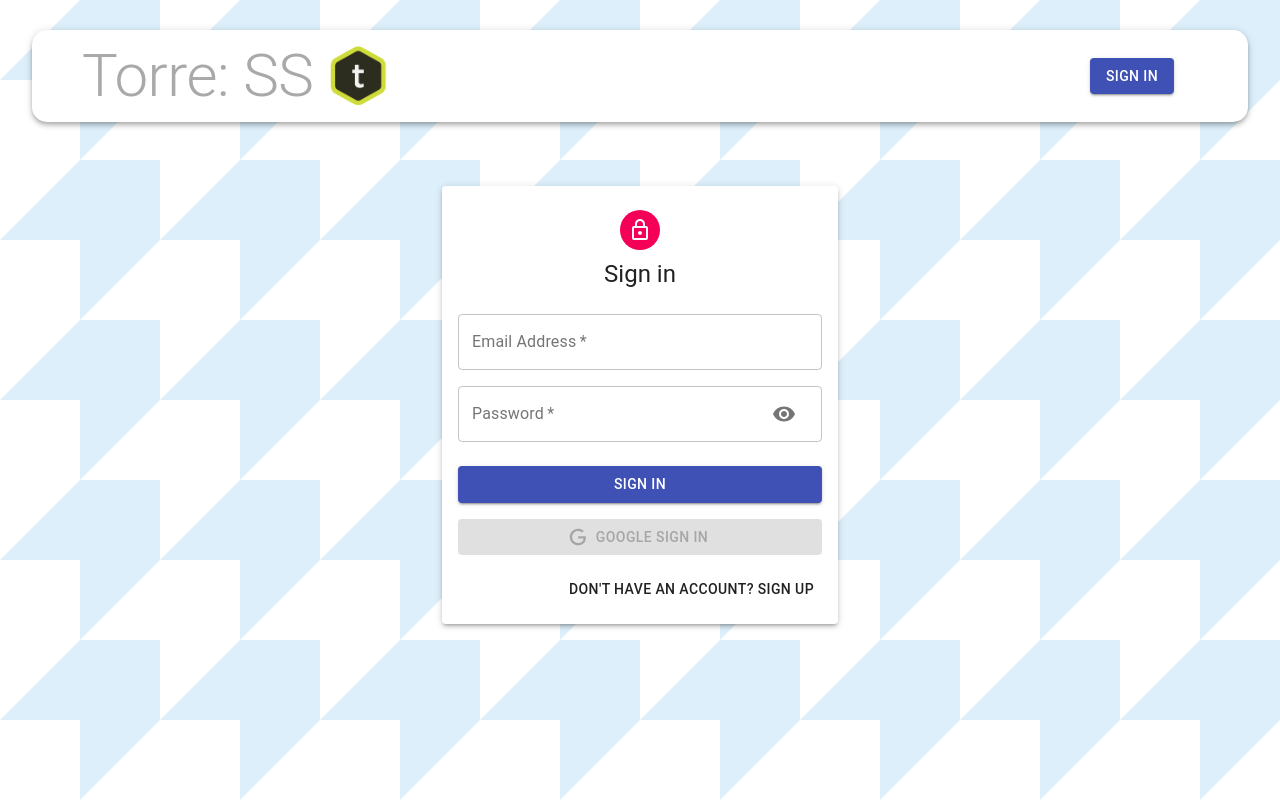
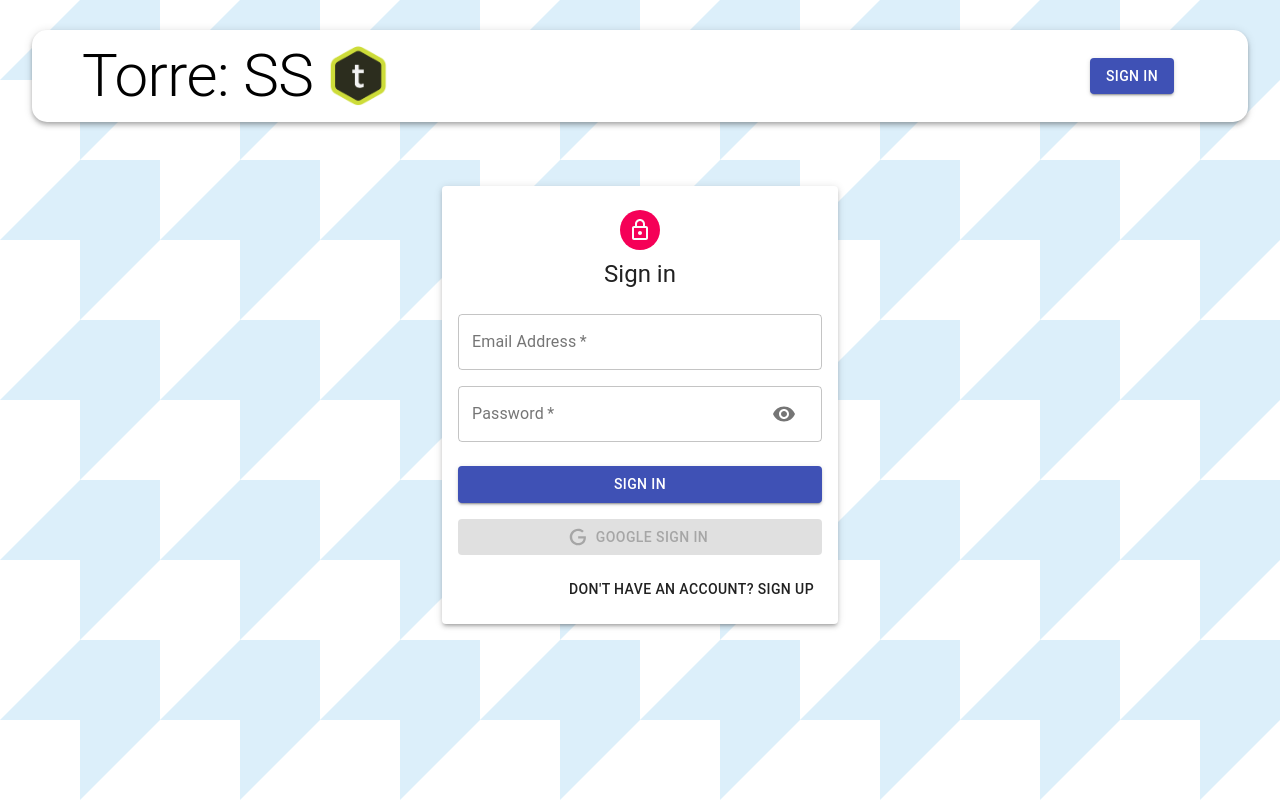
Before and after one commit to JuanAndrade11/TorreProject, a React (Create React App) app in the folder client/: page /auth in a window 1280 px wide. Built offline with nearby package versions, Linux system fonts and the light colour scheme.

Commit message:
Ready for deployment

```diff
--- a/client/src/components/Navbar/Styles.js
+++ b/client/src/components/Navbar/Styles.js
@@ -13,7 +13,7 @@
     backgroundColor: 'white',
   },
   heading: {
-    color: 'darkgrey',
+    color: 'Black',
     textDecoration: 'none',
   },
   image: {
```
Also changed, not shown: 1 other file (tests, documents, lock files or other folders).
